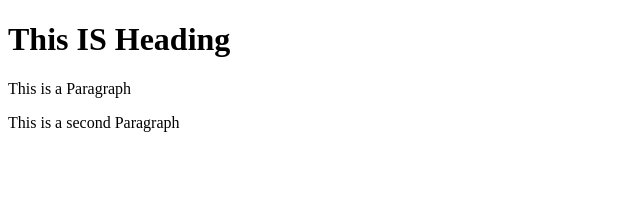
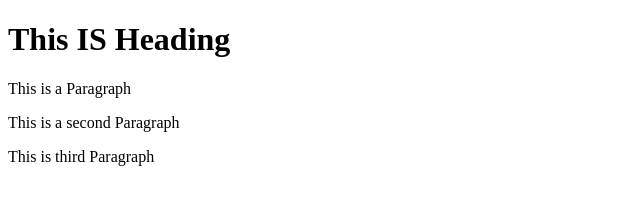
Before and after one commit to pra24shant/Form, a website: page index.html in a window 1280 px wide. Shown: the whole page, without its empty margins (0-640 px from the left). Drawn offline with Linux system fonts and the light colour scheme.

Commit message:
Third Commit

```diff
--- a/index.html
+++ b/index.html
@@ -10,5 +10,6 @@
     <h1>This IS Heading</h1>
     <p>This is a Paragraph</p>
     <p>This is a second Paragraph</p>
+    <p>This is third Paragraph</p>
 </body>
 </html>
```
Also changed, not shown: package.json (added, +180 -0 lines), 2 other files.
